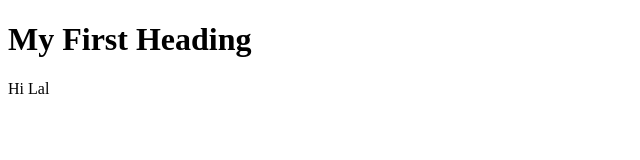
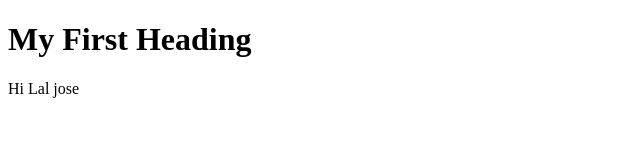
Before and after one commit to laljose/myproject, a plain HTML site: page index.html in a window 1280 px wide. Shown: the full height of the page, 0-640 px from the left. Drawn offline with Linux system fonts and the light colour scheme.

Commit message:
fourth commit

```diff
--- a/index.html
+++ b/index.html
@@ -3,7 +3,7 @@
 <body>
 
 <h1>My First Heading</h1>
-<p>Hi Lal</p>
+<p>Hi Lal jose</p>
 
 </body>
 </html>
```
